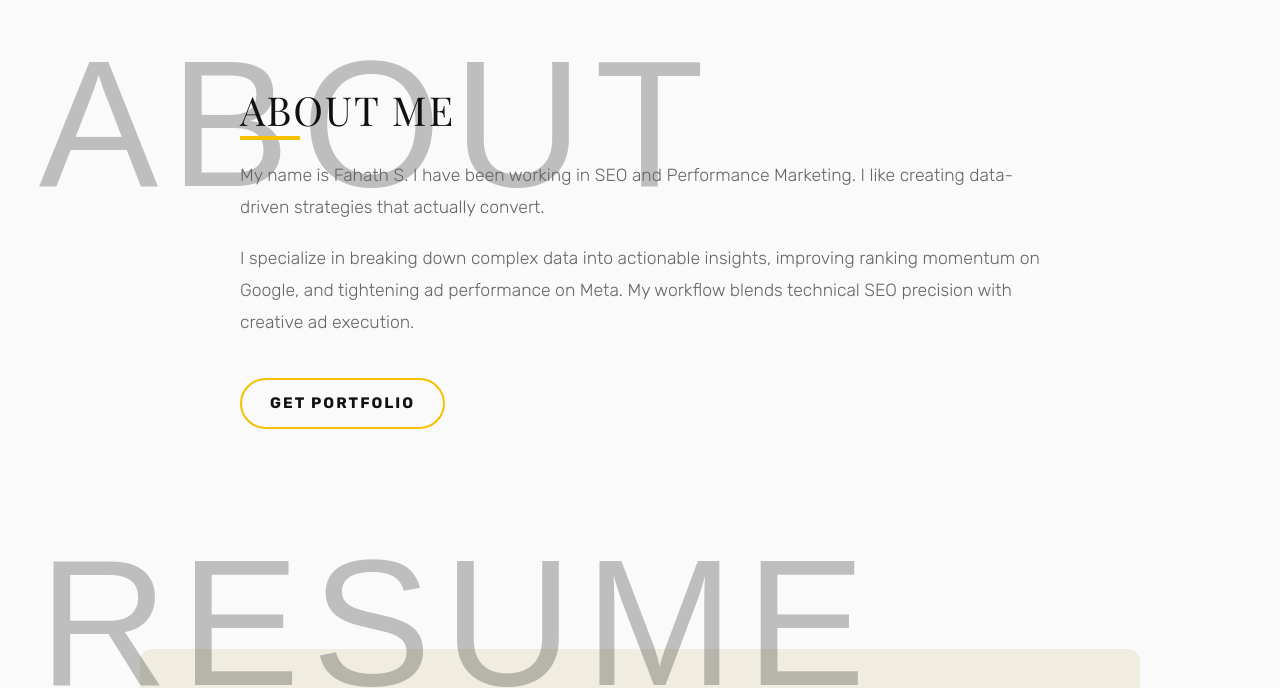
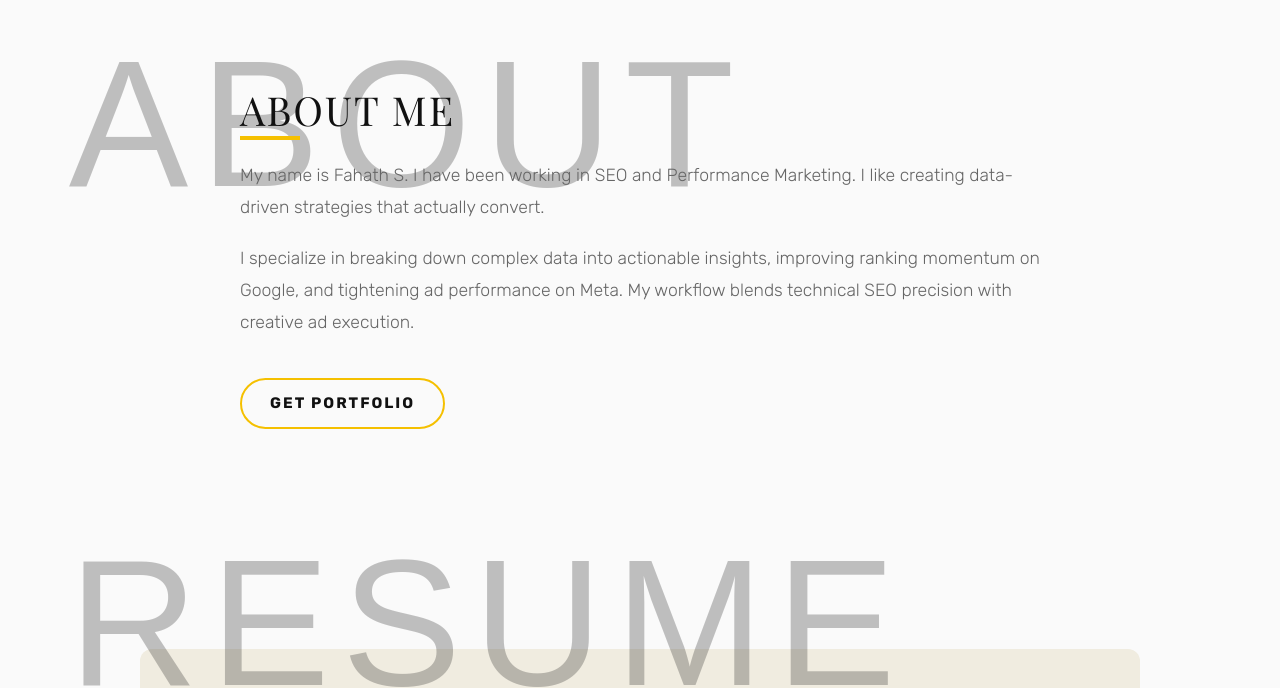
Before and after one commit to Fahaths/Portfolio, a React (Vite) app: page / in a window 1280 px wide. Shown: the part 826-1514 px from the top of the page. Built offline with nearby package versions, Linux system fonts and the light colour scheme; a web font is replaced by a local one.

Commit message:
margin check

```diff
--- a/src/index.css
+++ b/src/index.css
@@ -721,7 +721,7 @@ a:hover {
     position: absolute;
     top: 0px;
     left: -4vw;
-    margin-left: 10px;
+    margin-left: 40px;
     text-align: left;
     font-size: 14vw;
     color: var(--text-main);
@@ -1475,6 +1475,7 @@ a:hover {
         opacity: 0;
     }
 }
+
 /* --- Mobile Optimizations (Final Refinements) --- */
 @media (max-width: 768px) {
     .container {
```
